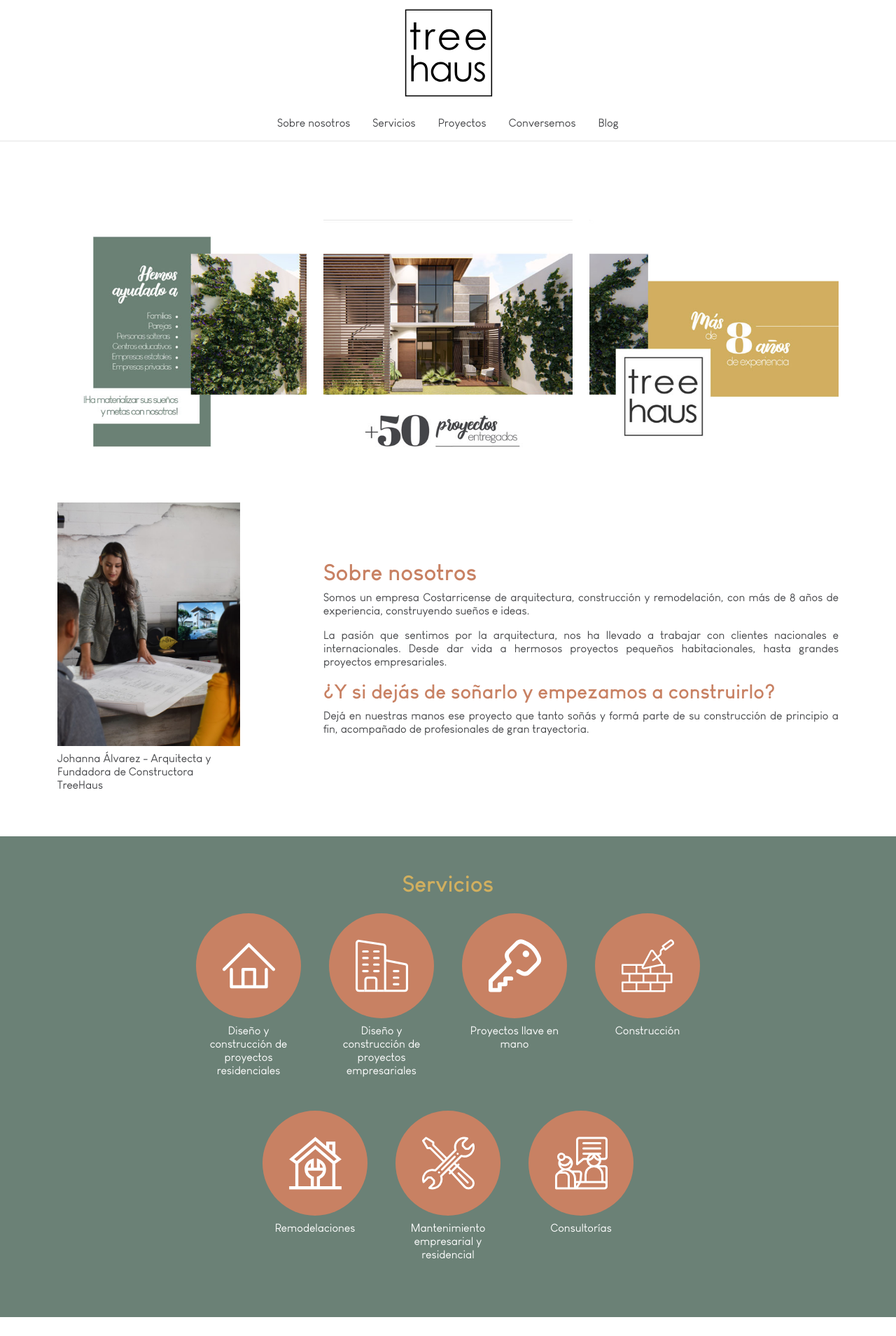
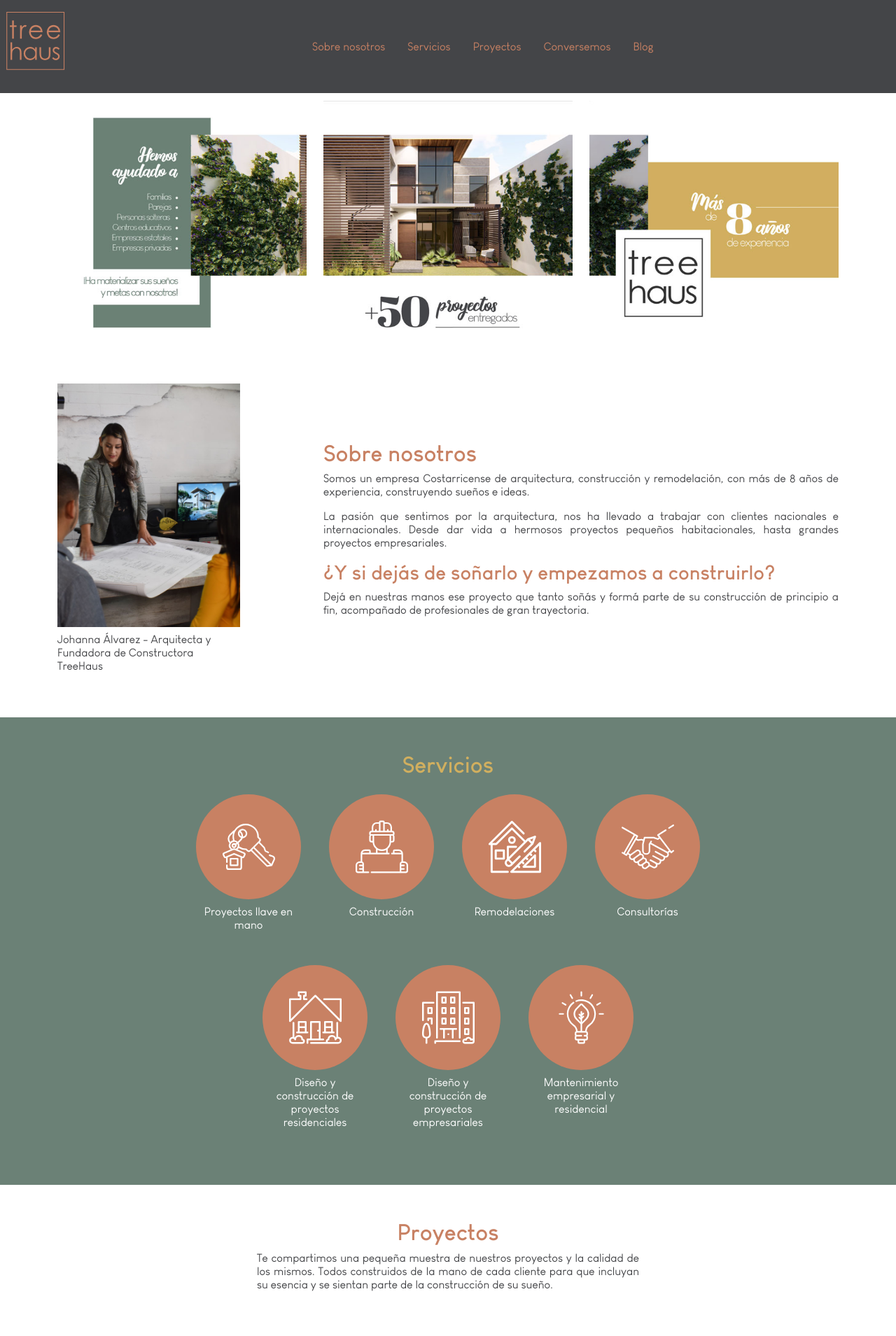
Before and after one commit to bernethe/treehaus-landing, a PHP site: page / in a window 1280 px wide. Shown: the top 1909 px of the page at 70% size. Run offline with PHP 8.4, Linux system fonts and the light colour scheme.

Commit message:
Cambios solicitados en el correo FMfcgzGkZkXNWZzPJDlctVGljqkGLhpl

```diff
--- a/index.html
+++ b/index.html
@@ -28,7 +28,7 @@
 			</ul>
 		</div>
 	</nav>
-	<div class="container py-5" id="nosotros">
+	<div class="container py-5 mt-0 mt-sm-5" id="nosotros">
 		<div class="row py-5">
 			<div class="col-sm-4"><img src="img/th-nos-01.jpg" alt="" class="img-fluid" data-aos="fade-down" data-aos-offset="200"></div>
 			<div class="col-sm-4"><img src="img/th-nos-02.jpg" alt="" class="img-fluid" data-aos="fade-down" data-aos-offset="200"></div>
--- a/src/_showBigPicture.js
+++ b/src/_showBigPicture.js
@@ -2,10 +2,11 @@
     e.preventDefault();
     appendModalImg(e.currentTarget.href);
 };
+
 const appendModalImg = (modalImg) => {
 	let modCont = new Array();
 	modCont.push( createCustomElement('img',{'class':'img-fluid','alt':'','src':modalImg},[]) );
-	modCont.push( createCustomElement('a',{'href':'#','class':'modal_close modal_close_w'},['×']) );
+	modCont.push( createCustomElement('a',{'href':'#','class':'modal_close modal_close_w modal_close_btn'},['×']) );
 	let mdl = createCustomElement('div',{'class':'modalAllImg'},modCont);
 	let blk = createCustomElement('div',{'id':'modalDialog'},[mdl]);
 	blk.addEventListener('click', e => {
--- a/treehaus.scss
+++ b/treehaus.scss
@@ -43,6 +43,11 @@
 body, html {
 	font-family: 'louis_george_caferegular', sans-serif;
 	scroll-behavior: smooth;
+}
+html {
+	background-color: #ddd;
+}
+body {
 	background-color: #fff;
 	color: $neutro;
 }
@@ -82,7 +87,10 @@
 header {
 	text-align: center;
 	& svg {
-		fill: #000;
+		fill: $papaya;
+	}
+	@include media-breakpoint-up(sm) {
+		display: none;
 	}
 }
 #menu_btn {
@@ -129,12 +137,15 @@
 }
 .text-center {text-align: center !important;}
 nav.main-nav {
-	position: sticky;
+	position: fixed;
 	text-align: center;
-	top: -1px;
-	background-color: rgba(#fff, .5);
+	top: 0;
+	left: 0;
+	width: 100%;
+	background-color: $neutro;
+	color: $papaya;
 	padding: .5em 0;
-	backdrop-filter: blur(5px) grayscale(100%);
+	// backdrop-filter: blur(5px) grayscale(100%);
 	margin-bottom: 1em;
 	border-bottom: 1px solid rgba($neutro, .15);
 	transition: all .25s linear;
@@ -145,18 +156,19 @@
 		max-width: 1400px;
 		margin: auto;
 		display: grid;
-		grid-template-columns: 0px auto;
+		grid-template-columns: 100px auto;
 		transition: all .25s ease-in-out;
 
 		& figure {
-			overflow: hidden;
-			width: 0;
-			height: 0;
+			width: 100px;
+			height: 100px;
 			transition: all .25s linear;
 
 			& svg {
-				width: 100%;
-				height: auto;
+				width: 100px;
+				height: 100px;
+				fill: currentColor;
+				transition: all .25s ease-in-out;
 			}
 		}
 
@@ -177,7 +189,7 @@
 						display: inline-block;
 						text-decoration: none;
 						padding: .5em 1em;
-						color: $neutro;
+						color: currentColor;
 					}
 				}
 			}
@@ -189,7 +201,6 @@
 		box-shadow: 0 5px 5px 1px rgba(#000,.25);
 
 		& div {
-			grid-template-columns: 100px auto;
 
 			& figure {
 				&, & svg {
@@ -201,13 +212,12 @@
 	}
 
 	@include media-breakpoint-down(sm) {
-		position: fixed;
 		width: 90vw;
 		height: 100vh;
 		top: 0;
+		left: auto;
 		right: -100vw;
 		border: none;
-		border-left: 1px solid rgba($neutro, .15);
 		margin: 0;
 		box-shadow: 0 5px 5px 1px rgba(#000,.25);
 		display: block;
@@ -228,14 +238,25 @@
 				&, & svg {
 					margin-left: auto;
 					margin-right: auto;
-					width: 75px;
-					height: 75px;
+					width: 100px;
+					height: 100px;
 				}
 			}
 		}
 
 		&.opened {
 			right: 0;
+		}
+
+		&.is-pinned {
+			& div {
+				& figure {
+					&, & svg {
+						width: 100px;
+						height: 100px;
+					}
+				}
+			}
 		}
 	}
 }
@@ -244,6 +265,15 @@
 	color: #fff;
 	padding: 2em 0;
 	text-align: center;
+
+	& p {
+		text-align: center;
+	}
+	& a {
+		@include xlink {
+			color: #fff;
+		}
+	}
 
 	& ul {
 		&, & li {
@@ -453,6 +483,19 @@
 	&.modal_close_w {
 		color: #fff !important;
 	}
+
+	&.modal_close_btn {
+		font-size: 3.5rem;
+		width: 1em;
+		height: 1em;
+		box-shadow: 2px 2px 8px 8px rgba(0,0,0,0.25);
+		background-color: $oro;
+		line-height: 0;
+		border-radius: 50%;
+		display: flex;
+		align-items: center;
+		justify-content: center;
+	}
 }
 .status_sp_txt {
 	font-size: 0.75em;
```
Also changed, not shown: other parts of index.html (+33 -27 lines), src/app.js (+7 -6 lines), treehaus.js (+8 -23 lines), img/icos-serv.svg, treehaus.css, 2 other files.
